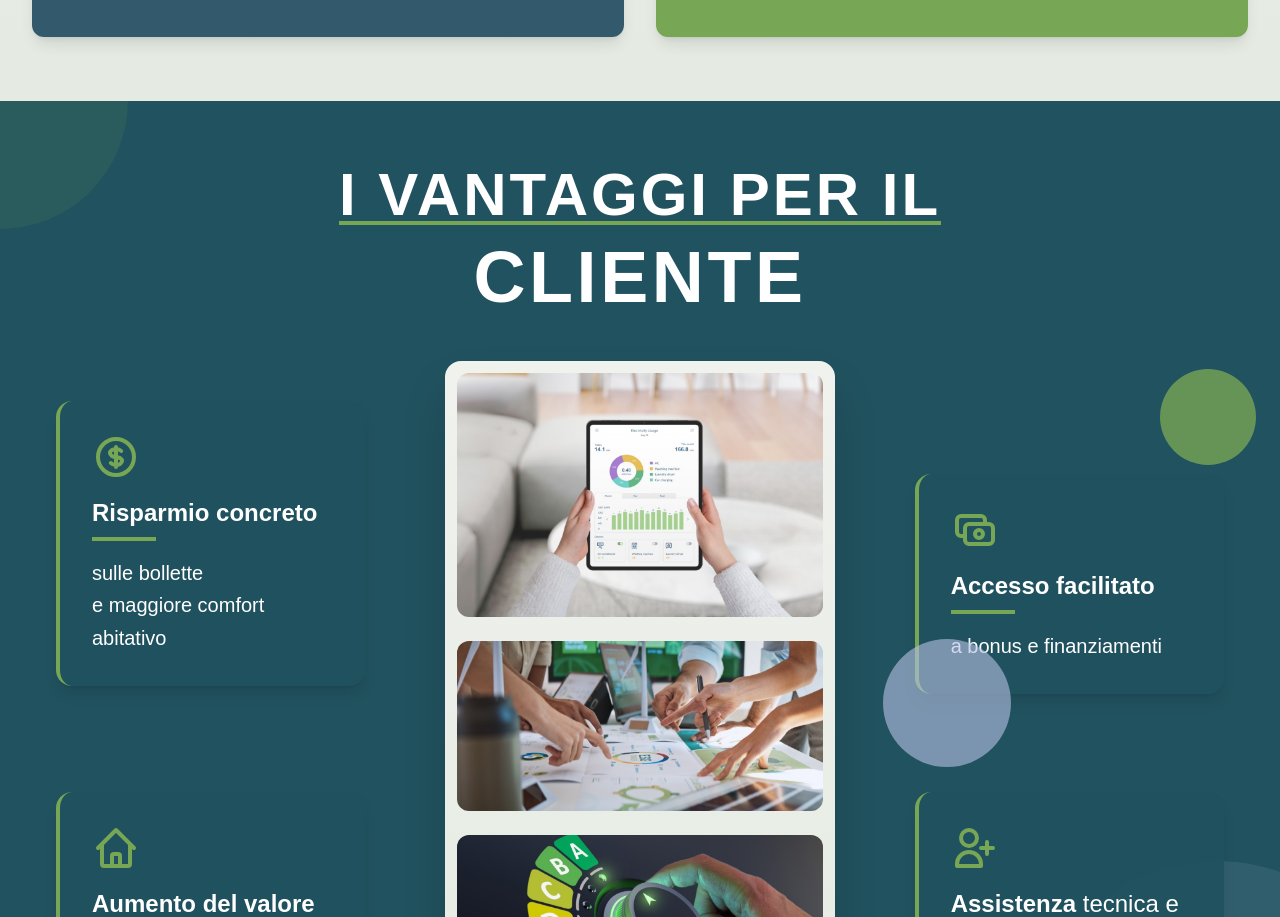
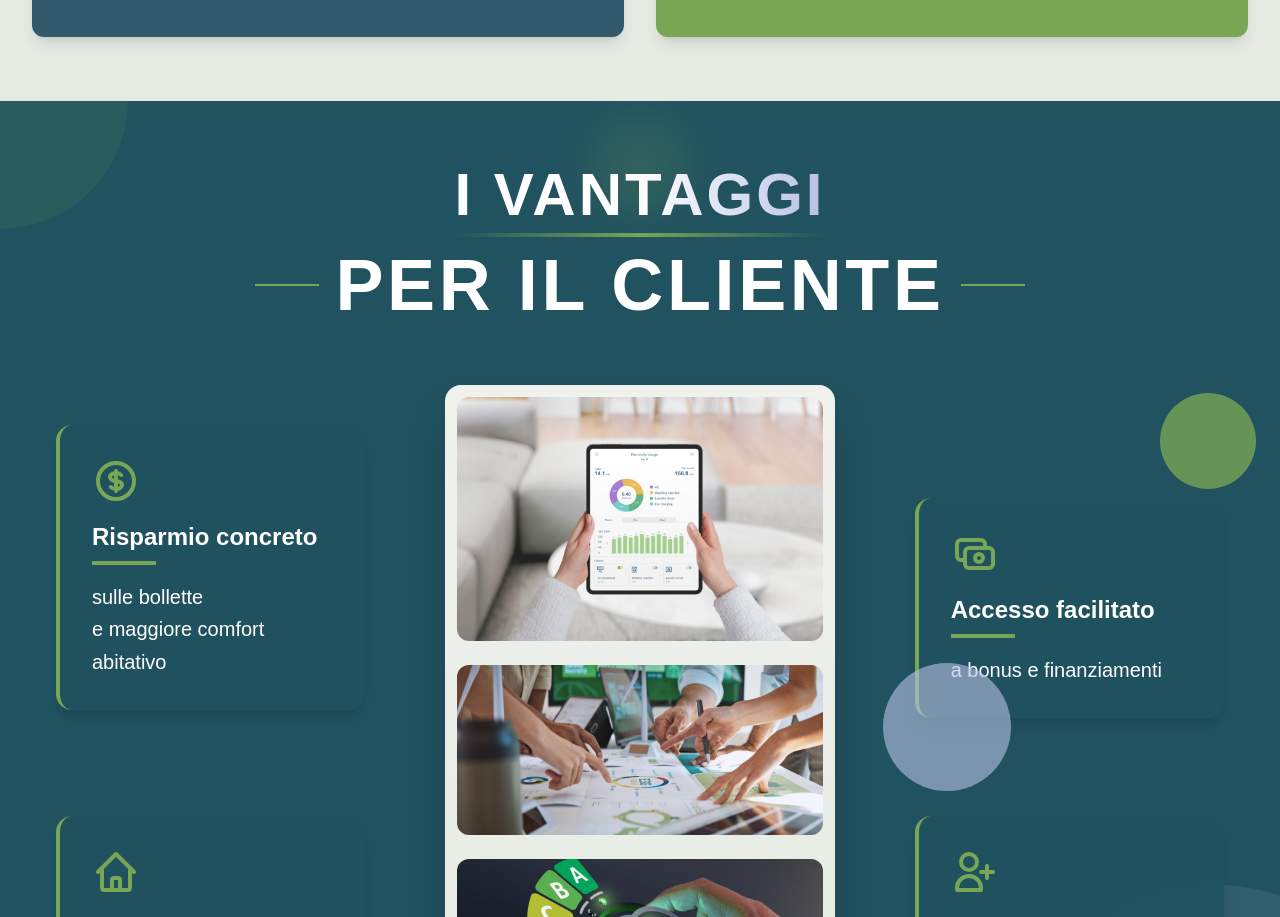
Before and after one commit to Marrothen/efficentra, a Next.js app in the folder efficentra/: page / in a window 1280 px wide. Shown: the part 1583-2500 px from the top of the page. Built offline with nearby package versions, Linux system fonts and the light colour scheme.

Commit message:
no message

```diff
--- a/efficentra/app/page.tsx
+++ b/efficentra/app/page.tsx
@@ -277,17 +277,25 @@ export default function Home() {
         <div className="absolute bottom-0 right-0 w-96 h-96 bg-[#b7c1e4] opacity-10 rounded-full translate-x-1/3 translate-y-1/3"></div>
 
         <div className="container mx-auto px-4">
-          {/* Header con effetto sottolineatura animata */}
-          <div className="flex flex-col items-center justify-center mb-12">
-            <h2 className="text-5xl md:text-6xl font-bold tracking-wider uppercase text-center mb-4 relative">
-              <span className="relative inline-block">
-                I VANTAGGI PER IL
-                <span className="absolute bottom-0 left-0 w-full h-1 bg-[#77a655] transform origin-left"></span>
-              </span>
-            </h2>
-            <h2 className="text-6xl md:text-7xl font-bold tracking-wider uppercase text-center">
-              <span className="relative text-white">CLIENTE</span>
-            </h2>
+          {/* Header con stile sofisticato e moderno */}
+          <div className="flex flex-col items-center justify-center mb-16 relative">
+            <div className="absolute -top-12 left-1/2 transform -translate-x-1/2 w-24 h-24 bg-[#77a655] opacity-20 rounded-full blur-xl"></div>
+            <div className="relative z-10 mb-4">
+              <h2 className="text-5xl md:text-6xl font-extrabold tracking-wider uppercase text-center bg-clip-text text-transparent bg-gradient-to-r from-white via-white to-[#b7c1e4] pb-2 relative">
+                I VANTAGGI
+                <span className="absolute -bottom-1 left-0 w-full h-1 bg-gradient-to-r from-transparent via-[#77a655] to-transparent"></span>
+              </h2>
+            </div>
+            <div className="relative z-10 flex items-center">
+              <div className="h-[2px] w-8 md:w-16 bg-[#77a655] mr-4"></div>
+              <h2 className="text-6xl md:text-7xl font-black tracking-wider uppercase text-center">
+                <span className="relative">
+                  <span className="bg-clip-text  ">PER IL CLIENTE</span>
+                  <span className="absolute -inset-1 blur-sm  opacity-30 rounded-lg -z-10"></span>
+                </span>
+              </h2>
+              <div className="h-[2px] w-8 md:w-16 bg-[#77a655] ml-4"></div>
+            </div>
           </div>
 
           <div className="grid grid-cols-1 md:grid-cols-3 gap-6 md:gap-10 relative z-10">
```
